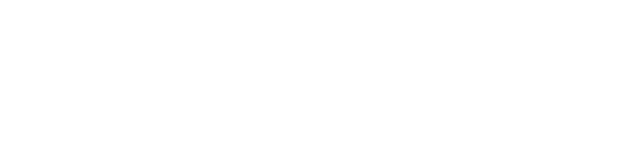
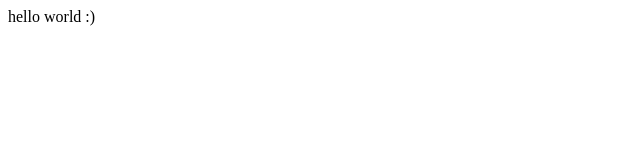
Before and after one commit to shmikal/shmik.al, a plain HTML site: page docs/index.html in a window 1280 px wide. Shown: the whole page, without its empty margins (0-640 px from the left). Drawn offline with Linux system fonts and the light colour scheme.

Commit message:
changed name of public folder

```diff
--- a/public/index.html
+++ b/docs/index.html
@@ -1,5 +1,7 @@
 <!DOCTYPE html>
 <html>
   <head></head>
-  <body></body>
+  <body>
+    hello world :)
+  </body>
 </html>
```
